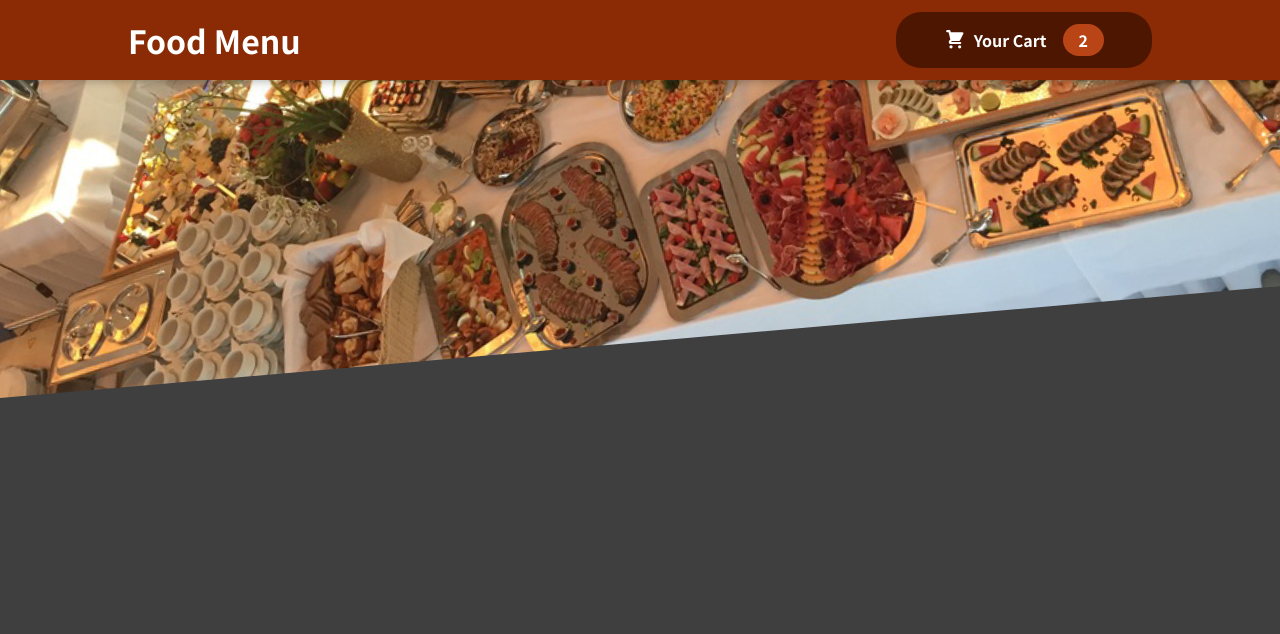
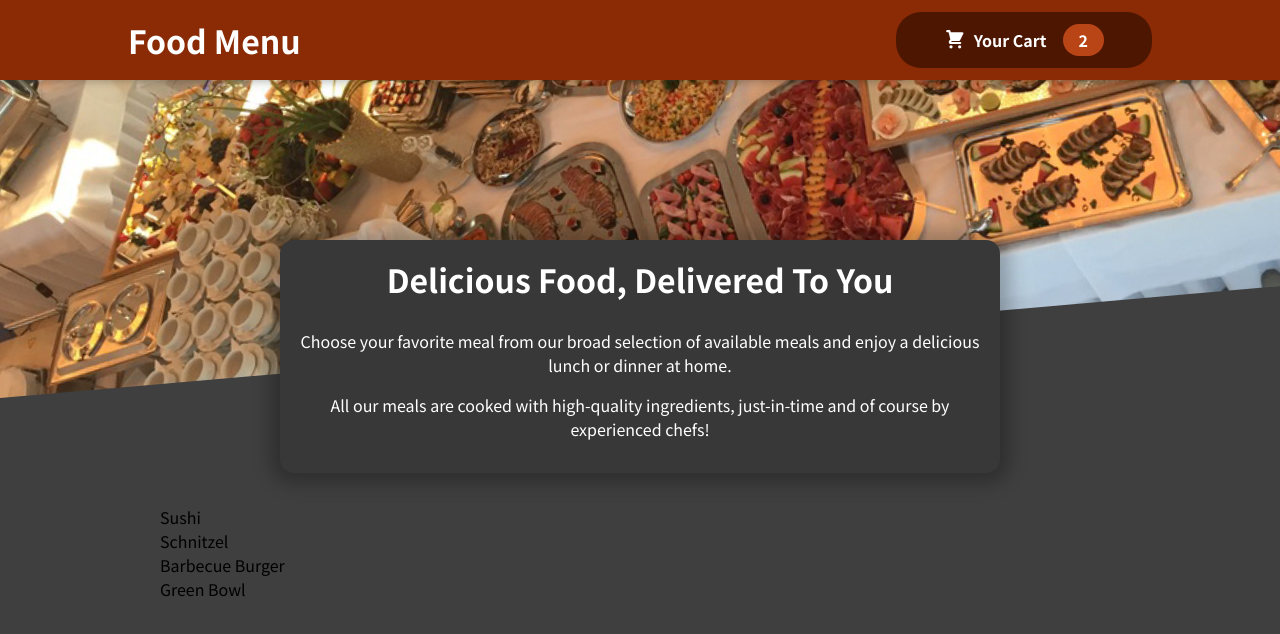
Before and after one commit to nagesh15/food-app, a React (Create React App) app: page / in a window 1280 px wide. Shown: the top 634 px of the page. Built offline with nearby package versions, Linux system fonts and the light colour scheme.

Commit message:
Added Meals Componets

```diff
--- a/src/App.js
+++ b/src/App.js
@@ -1,10 +1,14 @@
 import React from "react";
 import Header from "./components/Layout/Header";
+import Meals from "./components/Meals/Meals";
 
 function App() {
   return (
     <React.Fragment>
         <Header />
+        <main>
+            <Meals />
+        </main>
     </React.Fragment>
   );
 }
--- /dev/null
+++ b/src/components/Meals/AvailableMeals.js
@@ -0,0 +1,43 @@
+import React from "react";
+import classes from './AvailableMeals.module.css';
+
+const DUMMY_MEALS = [
+    {
+      id: 'm1',
+      name: 'Sushi',
+      description: 'Finest fish and veggies',
+      price: 22.99,
+    },
+    {
+      id: 'm2',
+      name: 'Schnitzel',
+      description: 'A german specialty!',
+      price: 16.5,
+    },
+    {
+      id: 'm3',
+      name: 'Barbecue Burger',
+      description: 'American, raw, meaty',
+      price: 12.99,
+    },
+    {
+      id: 'm4',
+      name: 'Green Bowl',
+      description: 'Healthy...and green...',
+      price: 18.99,
+    },
+  ];
+
+function AvailableMeals() {
+    const meals = DUMMY_MEALS.map((meal) => {
+       return <li>{meal.name}</li>
+    });
+
+    return <section className={classes.meals}>
+        <ul>
+            {meals}
+        </ul>
+    </section>
+}
+
+export default AvailableMeals;
--- /dev/null
+++ b/src/components/Meals/AvailableMeals.module.css
@@ -0,0 +1,24 @@
+.meals {
+    max-width: 60rem;
+    width: 90%;
+    margin: 2rem auto;
+    animation: meals-appear 1s ease-out forwards;
+  }
+
+  .meals ul {
+    list-style: none;
+    margin: 0;
+    padding: 0;
+  }
+
+  @keyframes meals-appear {
+    from {
+      opacity: 0;
+      transform: translateY(3rem);
+    }
+
+    to {
+      opacity: 1;
+      transform: translateY(0);
+    }
+  }
--- /dev/null
+++ b/src/components/Meals/Meals.js
@@ -0,0 +1,12 @@
+import React from "react";
+import MealsSummary from "./MealsSummary";
+import AvailableMeals from "./AvailableMeals";
+
+function Meals() {
+    return <React.Fragment>
+        <MealsSummary />
+        <AvailableMeals />
+    </React.Fragment>
+}
+
+export default Meals;
--- /dev/null
+++ b/src/components/Meals/MealsSummary.js
@@ -0,0 +1,20 @@
+import React from "react";
+import classes from './MealsSummary.module.css';
+
+function MealsSummary() {
+    return (
+        <section className={classes.summary}>
+          <h2>Delicious Food, Delivered To You</h2>
+          <p>
+            Choose your favorite meal from our broad selection of available meals
+            and enjoy a delicious lunch or dinner at home.
+          </p>
+          <p>
+            All our meals are cooked with high-quality ingredients, just-in-time and
+            of course by experienced chefs!
+          </p>
+        </section>
+      );
+}
+
+export default MealsSummary;
--- /dev/null
+++ b/src/components/Meals/MealsSummary.module.css
@@ -0,0 +1,18 @@
+.summary {
+    text-align: center;
+    max-width: 45rem;
+    width: 90%;
+    margin: auto;
+    margin-top: -10rem;
+    position: relative;
+    background-color: #383838;
+    color: white;
+    border-radius: 14px;
+    padding: 1rem;
+    box-shadow: 0 1px 18px 10px rgba(0, 0, 0, 0.25);
+  }
+
+  .summary h2 {
+    font-size: 2rem;
+    margin-top: 0;
+  }
```
